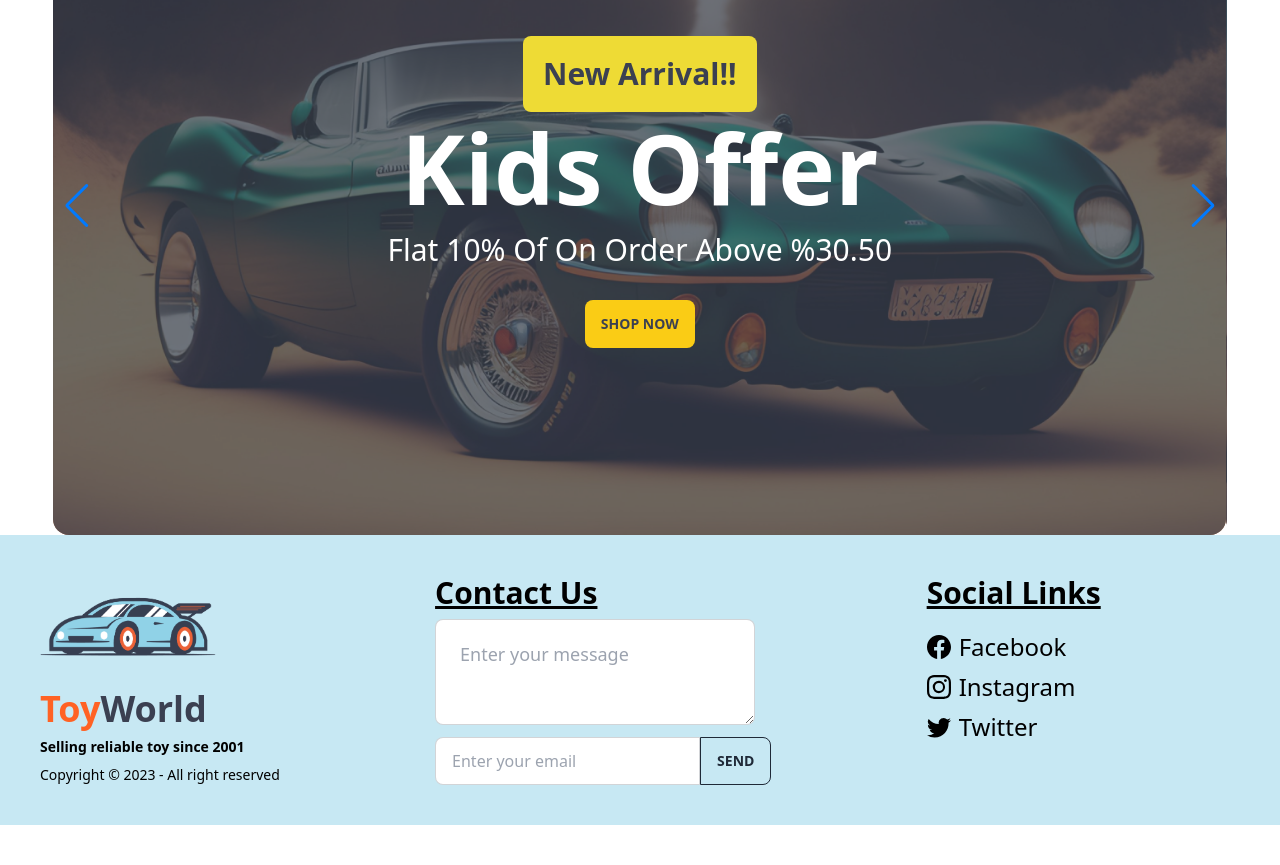
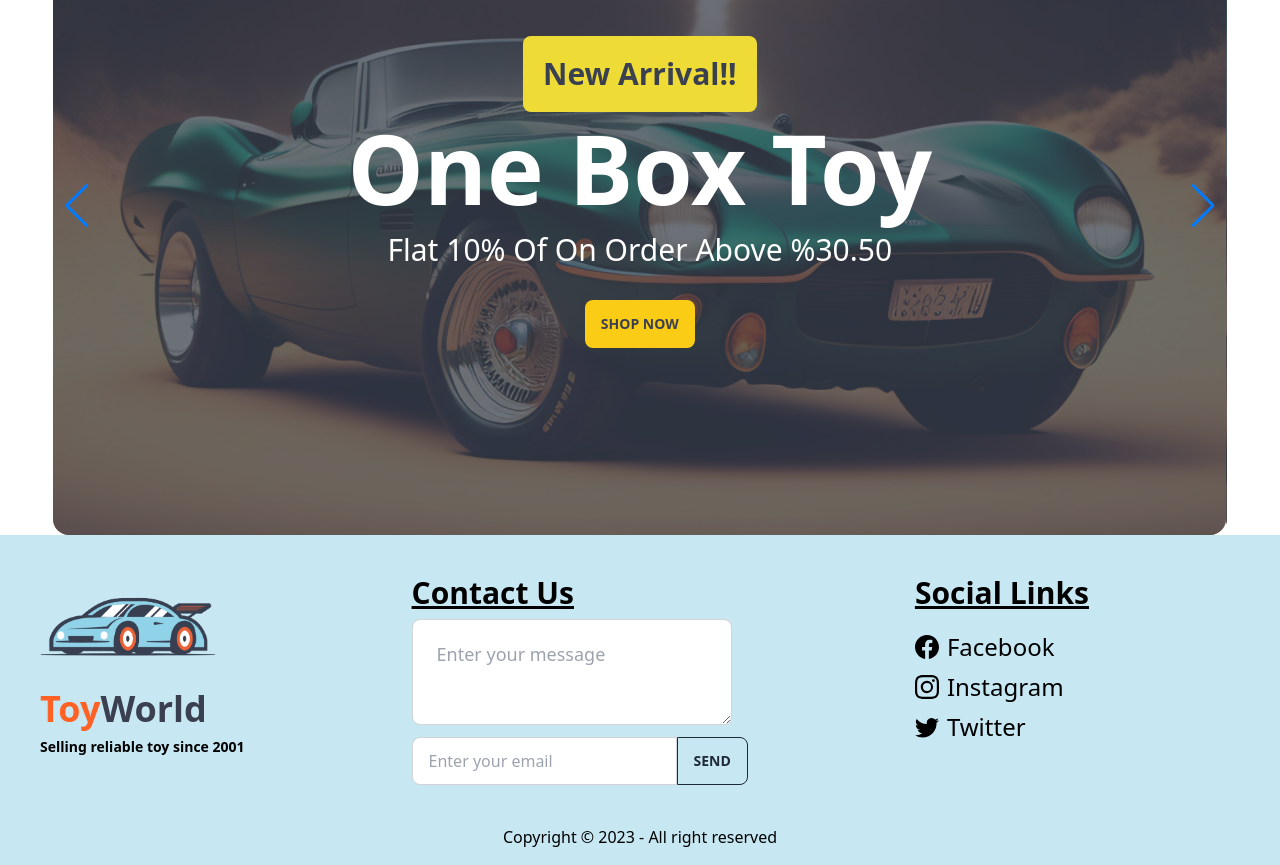
Before and after one commit to mahadi61/toy-world, a React (Vite) app: page / in a window 1280 px wide. Shown: the part 220-1085 px from the top of the page. Before the commit the page ends 1045 px from the top, so only its background shows below. Built offline with nearby package versions, Linux system fonts and the light colour scheme.

Commit message:
error page done

```diff
--- /dev/null
+++ b/src/pages/errorPage/ErrorPage.jsx
@@ -0,0 +1,22 @@
+import { Link, useRouteError } from "react-router-dom";
+import errorBanner from "../../assets/error-01.png";
+
+const ErrorPage = () => {
+  const { status, error, statusText } = useRouteError();
+  return (
+    <div className="flex flex-col items-center justify-center">
+      <img className="w-1/2 mx-auto" src={errorBanner} alt="" />
+      <div className="pb-14 text-center">
+        <h2 className="text-4xl my-2 font-semibold text-red-600">
+          Error: {status} {statusText}
+        </h2>
+        <h4>{error.message}</h4>
+        <Link to="/" className="btn bg-orange-400 mt-2 border-0">
+          Back to home page
+        </Link>
+      </div>
+    </div>
+  );
+};
+
+export default ErrorPage;
--- a/src/pages/home/banner/Banner.jsx
+++ b/src/pages/home/banner/Banner.jsx
@@ -56,7 +56,7 @@ const Banner = () => {
                 </h2>
               </div>
               <h1 className="font-extrabold text-center text-6xl lg:text-8xl">
-                Kids Offer
+                One Box Toy
               </h1>
               <span className="text-3xl my-2">
                 Flat 10% Of On Order Above %30.50
@@ -106,7 +106,7 @@ const Banner = () => {
                 </h2>
               </div>
               <h1 className="font-extrabold text-center text-6xl lg:text-8xl">
-                Kids Offer
+                One Big Box Toy
               </h1>
               <span className="text-3xl my-2">
                 Flat 10% Of On Order Above %30.50
--- a/src/router/Router.jsx
+++ b/src/router/Router.jsx
@@ -1,11 +1,13 @@
 import { createBrowserRouter } from "react-router-dom";
 import MainLayout from "../layout/MainLayout";
+import ErrorPage from "../pages/errorPage/ErrorPage";
 import Home from "../pages/home/home/Home";
 
 const router = createBrowserRouter([
   {
     path: "/",
     element: <MainLayout></MainLayout>,
+    errorElement: <ErrorPage></ErrorPage>,
     children: [
       {
         path: "/",
--- a/src/shared/footer/Footer.jsx
+++ b/src/shared/footer/Footer.jsx
@@ -12,14 +12,14 @@ const Footer = () => {
     );
   };
   return (
-    <footer className="footer  p-10 bg-[#c7e8f3] text-black">
+    <div className="bg-[#c7e8f3] text-black">
+      <footer className="footer  p-10 ">
         <div>
           <img className="w-44" src={logo} alt="" />
           <Link className="text-4xl font-bold text-[#FF6224]">
             Toy<span className="text-[#3B4051]">World</span>
           </Link>
           <p className="font-bold">Selling reliable toy since 2001</p>
-        <p>Copyright © 2023 - All right reserved</p>
         </div>
 
         <div className="">
@@ -46,7 +46,9 @@ const Footer = () => {
         </div>
 
         <div className="">
-        <h2 className="text-3xl underline mb-3 font-semibold">Social Links</h2>
+          <h2 className="text-3xl underline mb-3 font-semibold">
+            Social Links
+          </h2>
           <Link className="text-2xl flex items-center gap-2">
             <BsFacebook /> Facebook
           </Link>
@@ -59,6 +61,8 @@ const Footer = () => {
           </Link>
         </div>
       </footer>
+      <p className="text-center pb-4 ">Copyright © 2023 - All right reserved</p>
+    </div>
   );
 };
 
```
Also changed, not shown: src/assets/Untitled-2-01.png (added), src/assets/error-01.png (added). Lines whose indentation alone changed are shown as unchanged.
